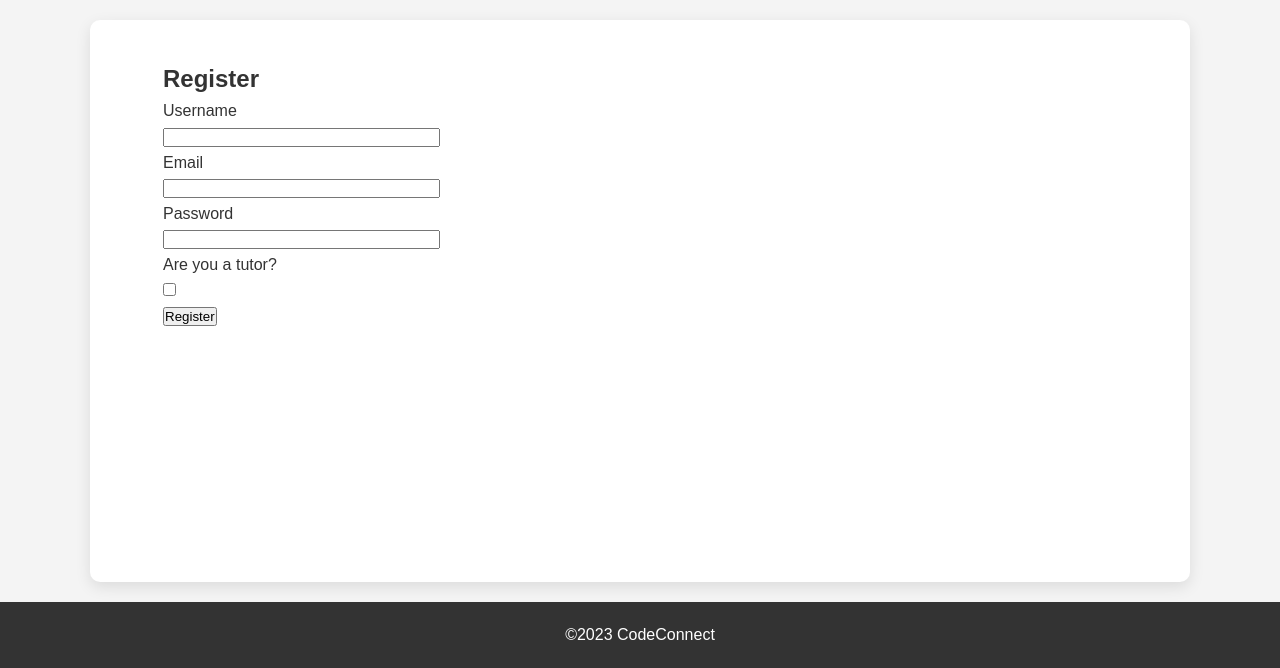
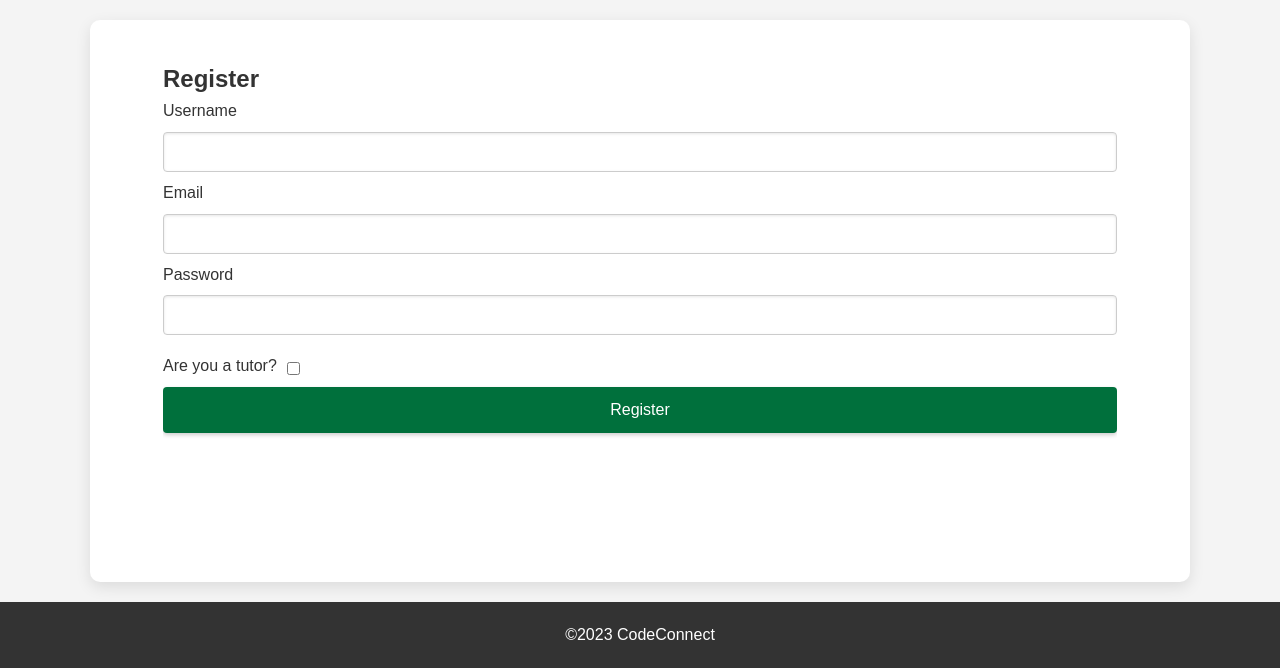
Before and after one commit to UberCoderHyde/3135-Final-Project, a Flask app: page /auth/register in a window 1280 px wide. Shown: the part 132-800 px from the top of the page. Run offline with Flask 3, Linux system fonts and the light colour scheme.

Commit message:
added some changes to make things look better

```diff
--- a/app/auth/templates/auth/register.html
+++ b/app/auth/templates/auth/register.html
@@ -8,23 +8,49 @@
         <h2>Register</h2>
         <form action="{{ url_for('auth.register') }}" method="POST">
             {{ form.hidden_tag() }}
-            <p>
+
+            <!-- Username Field -->
+            <div class="form-group">
                 {{ form.username.label }}<br>
-                {{ form.username(size=32) }}
-            </p>
-            <p>
+                {{ form.username(size=32, class="form-control") }}
+                {% if form.username.errors %}
+                    <span class="error">{{ form.username.errors[0] }}</span>
+                {% endif %}
+            </div>
+
+            <!-- Email Field -->
+            <div class="form-group">
                 {{ form.email.label }}<br>
-                {{ form.email(size=32) }}
-            </p>
-            <p>
+                {{ form.email(size=32, class="form-control") }}
+                {% if form.email.errors %}
+                    <span class="error">{{ form.email.errors[0] }}</span>
+                {% endif %}
+            </div>
+
+            <!-- Password Field -->
+            <div class="form-group">
                 {{ form.password.label }}<br>
-                {{ form.password(size=32) }}
-            </p>
-            <p>
-                {{ form.is_tutor.label }}<br>
-                {{ form.is_tutor() }}  <!-- Render the is_tutor checkbox -->
-            </p>
-            <p>{{ form.submit() }}</p>
-        </form></div>
+                {{ form.password(size=32, class="form-control") }}
+                {% if form.password.errors %}
+                    <span class="error">{{ form.password.errors[0] }}</span>
+                {% endif %}
+            </div>
+
+            <!-- Is Tutor Checkbox -->
+            <div class="checkbox-inline">
+                {{ form.is_tutor.label }}
+                {{ form.is_tutor(class="form-checkbox") }} <!-- Render the is_tutor checkbox -->
+                {% if form.is_tutor.errors %}
+                    <span class="error">{{ form.is_tutor.errors[0] }}</span>
+                {% endif %}
+            </div>
+
+
+            <!-- Submit Button -->
+            <div class="form-group">
+                {{ form.submit(class="login-button") }}
+            </div>
+        </form>
+    </div>
 </main>
 {% endblock %}
--- a/app/static/css/styles.css
+++ b/app/static/css/styles.css
@@ -245,3 +245,98 @@ footer {
     background-color: #ccc;
     cursor: not-allowed;
 }
+input[type="text"], input[type="password"] {
+    width: 100%; /* Full width */
+    padding: 10px 15px; /* Comfortable padding */
+    margin: 8px 0; /* Spacing between inputs */
+    display: inline-block; /* Align properly */
+    border: 1px solid #ccc; /* Subtle border */
+    box-shadow: inset 0 1px 3px rgba(0,0,0,0.1); /* Inner shadow for depth */
+    border-radius: 4px; /* Rounded corners */
+    box-sizing: border-box; /* Box sizing */
+    font-size: 16px; /* Readable font size */
+}
+
+input[type="text"]:focus, input[type="password"]:focus {
+    border-color: #00703C; /* Highlight focus with color */
+    box-shadow: 0 0 8px rgba(0,112,60,0.6); /* Glow effect on focus */
+    outline: none; /* Remove default focus outline */
+}
+
+input[type="text"]:hover, input[type="password"]:hover {
+    background-color: #f5f5f5; /* Subtle background change on hover */
+}
+
+/* Placeholder styling */
+::-webkit-input-placeholder { /* Chrome/Opera/Safari */
+    color: #aaa;
+}
+::-moz-placeholder { /* Firefox 19+ */
+    color: #aaa;
+}
+:-ms-input-placeholder { /* IE 10+ */
+    color: #aaa;
+}
+:-moz-placeholder { /* Firefox 18- */
+    color: #aaa;
+}
+
+/* Error Message Styling */
+.error {
+    color: red;
+    font-size: 0.8em;
+    margin-top: 5px;
+}
+/* Basic Styling for Input Fields */
+.form-control {
+    width: 100%;
+    padding: 10px;
+    margin: 5px 0 20px 0;
+    display: inline-block;
+    border: 1px solid #ccc;
+    border-radius: 4px;
+    box-sizing: border-box;
+}
+
+/* Styling for Checkbox */
+.form-checkbox {
+    margin-top: 5px;
+    /* Add more custom styles as needed */
+}
+
+/* Styling for the Submit Button */
+.login-button {
+    width: 100%;
+    background-color: #00703C;
+    color: white;
+    padding: 14px 20px;
+    margin: 8px 0;
+    border: none;
+    border-radius: 4px;
+    cursor: pointer;
+}
+
+.login-button:hover {
+    background-color: #005a30;
+}
+
+/* Error Message Styling */
+.error {
+    color: red;
+    font-size: 0.9em;
+}
+/* Inline Checkbox Styling */
+.checkbox-inline {
+    display: flex;
+    align-items: center; /* Aligns items vertically in the center */
+    margin-top: 10px;
+}
+
+.checkbox-inline .form-checkbox {
+    margin-left: 10px; /* Space between label and checkbox */
+}
+
+/* Adjust the error message placement if necessary */
+.checkbox-inline .error {
+    margin-left: 10px;
+}
--- a/app/templates/base.html
+++ b/app/templates/base.html
@@ -18,36 +18,36 @@
                         <li style="float: left;">Hi {{ current_user.username }}!&nbsp &nbsp</li>
                     {% endif %}
                     <li class="dropdown">
-                        <a href="/app/main/templates/main/home.html">Home</a>
+                        <a href="{{ url_for('main.index') }}">Home</a>
                         <button class="dropdown-toggle">&#9662;</button>
 
                         <div class="dropdown-content">
-                            <a href="/app/main/templates/main/about.html">About</a>
-                            <a href="/app/main/templates/main/contact.html">Contact</a>
+                            <a href="{{ url_for('main.about') }}">About</a>
+                            <a href="{{ url_for('main.contact') }}">Contact</a>
                         </div>
                     </li>
                     <li>
-                        <a href="/app/forum/templates/forum/forum.html">Forum</a>
+                        <a href="{{ url_for('forum.forum_home') }}">Forum</a>
                     </li>
                     <li>
-                        <a href="/app/tutoring/templates/tutoring/list_tutors.html">Tutors</a>
+                        <a href="{{ url_for('tutoring.list_tutors') }}">Tutors</a>
                         {% if current_user.is_tutor %}
                             <!-- Additional content for tutors goes here -->
                         {% endif %}
                     </li>
                     <li>
-                        <a href="/app/courses/templates/courses/list_courses.html">Courses</a>
+                        <a href="{{ url_for('courses.list_courses') }}">Courses</a>
                     </li>
                     {% if current_user.is_authenticated %}
                         <li>
-                            <a href="/app/user/templates/user/profile.html">Profile</a>
+                            <a href="{{ url_for('user.profile') }}">Profile</a>
                         </li>
                         <li>
-                            <a href="/app/auth/templates/auth/logout.html">Logout</a>
+                            <a href="{{ url_for('auth.logout') }}">Logout</a>
                         </li>
                     {% else %}
                         <li>
-                            <a href="/app/auth/templates/auth/login.html">Login</a>
+                            <a href="{{ url_for('auth.login') }}">Login</a>
                         </li>
                     {% endif %}
                 </ul>
```
Also changed, not shown: app/auth/templates/auth/login.html (+18 -9 lines), app/auth/templates/auth/reset_password.html (+29 -10 lines).
